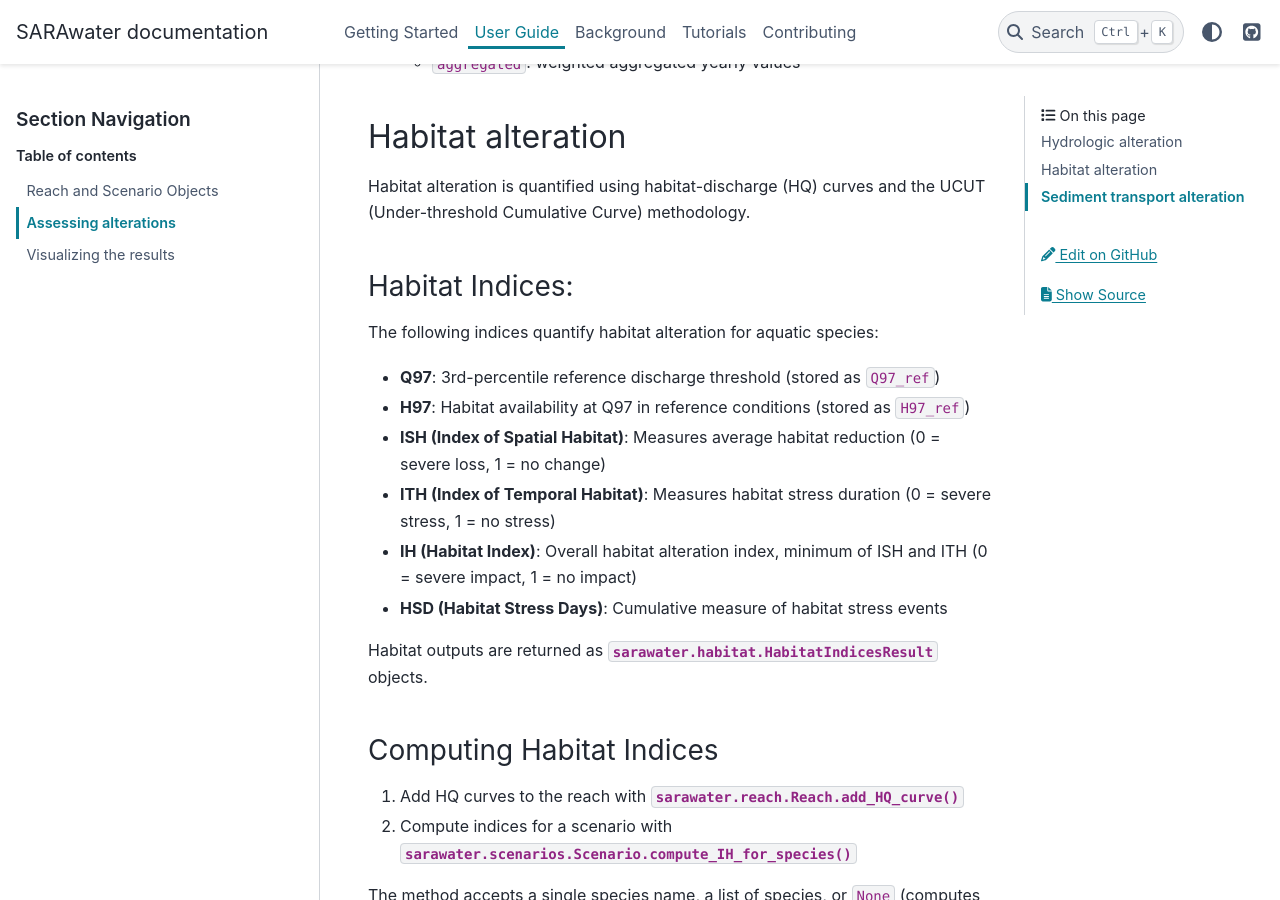
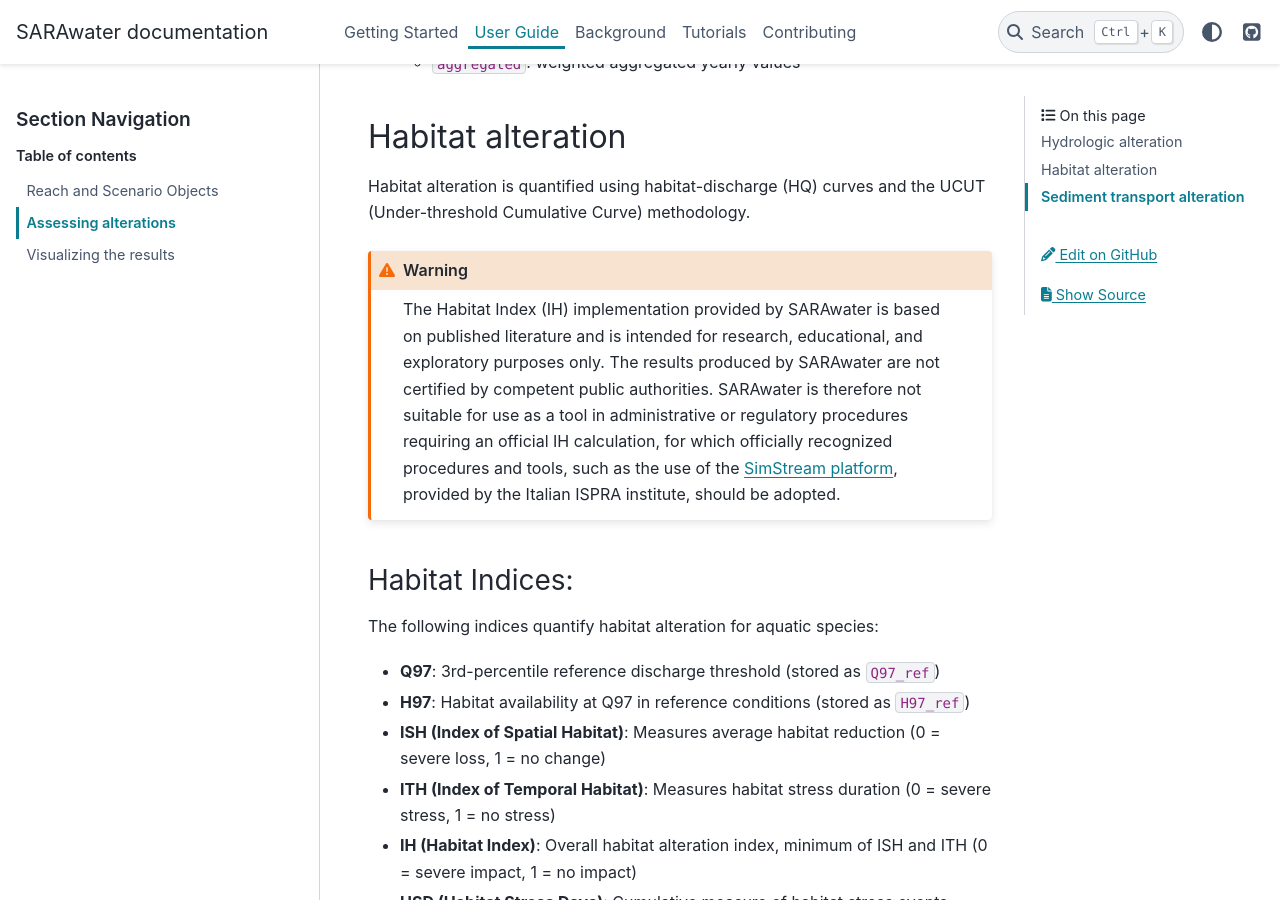
Before and after one commit to sara-acqua/sarawater, a Sphinx documentation site: the page built from docs/source/user-guide/assessing-alterations.md, in a window 1280 px wide and 900 px high, scrolled down 1415 px. Built offline with Sphinx 7.4.7 and the PyData theme 0.15.4, drawn with Linux system fonts in a browser that asks for light colours; pages that are not in the unit, such as notebooks, are missing from menus.

Commit message:
add Habitat Index disclaimer to README and User Guide

````diff
--- a/docs/source/user-guide/assessing-alterations.md
+++ b/docs/source/user-guide/assessing-alterations.md
@@ -42,6 +42,10 @@ Two aggregate indices are available:
 
 Habitat alteration is quantified using habitat-discharge (HQ) curves and the UCUT (Under-threshold Cumulative Curve) methodology.
 
+```{warning}
+The Habitat Index (IH) implementation provided by SARAwater is based on published literature and is intended for research, educational, and exploratory purposes only. The results produced by SARAwater are not certified by competent public authorities. SARAwater is therefore not suitable for use as a tool in administrative or regulatory procedures requiring an official IH calculation, for which officially recognized procedures and tools, such as the use of the [SimStream platform](https://mesohabsim.isprambiente.it/app/home/), provided by the Italian ISPRA institute, should be adopted.
+```
+
 ### Habitat Indices:
 
 The following indices quantify habitat alteration for aquatic species:
````
Also changed, not shown: README.md (+6 -0 lines).
